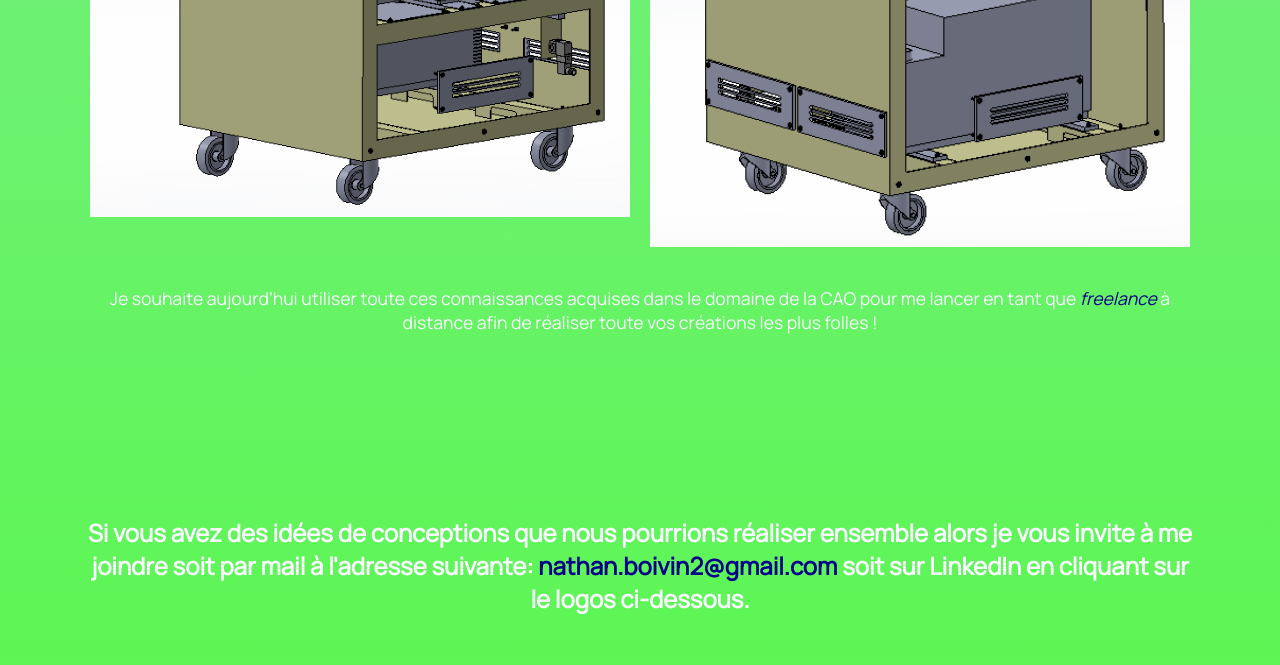
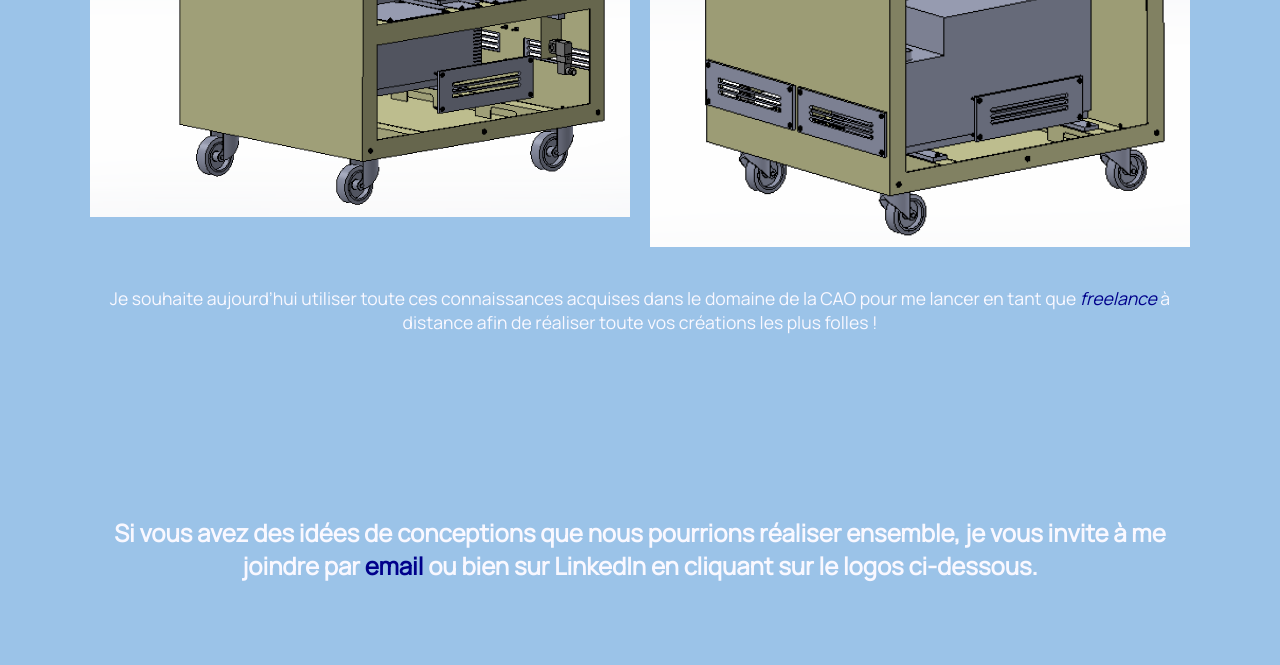
Before and after one commit to Fullice83/Portfolio, a plain HTML site: page activite.html in a window 1280 px wide. Shown: the part 3022-3687 px from the top of the page. Drawn offline with Linux system fonts and the light colour scheme.

Commit message:
Update activite and style

```diff
--- a/activite.html
+++ b/activite.html
@@ -83,7 +83,7 @@ Je souhaite aujourd’hui utiliser toute ces connaissances acquises dans le doma
         </section>
 
 <section>
-  <h2>Si vous avez des idées de conceptions que nous pourrions réaliser ensemble alors je vous invite à me joindre soit par mail à l'adresse suivante: <a href="nathan.boivin2@gmail.com" > nathan.boivin2@gmail.com </a> soit sur LinkedIn en cliquant sur le logos ci-dessous.</h2>
+  <h2>Si vous avez des idées de conceptions que nous pourrions réaliser ensemble, je vous invite à me joindre par <a href="mailto:nathan.boivin2@gmail.com" >email</a> ou bien sur LinkedIn en cliquant sur le logos ci-dessous.</h2>
         </section>
     </main>
 
--- a/style.css
+++ b/style.css
@@ -72,7 +72,7 @@ nav {
 
 body {
   font-family: 'Manrope', sans-serif;
-  background: linear-gradient(#b5d7ff,#5af74e);
+  background: #9bc3e8;
 }
 
 .titre {
```
